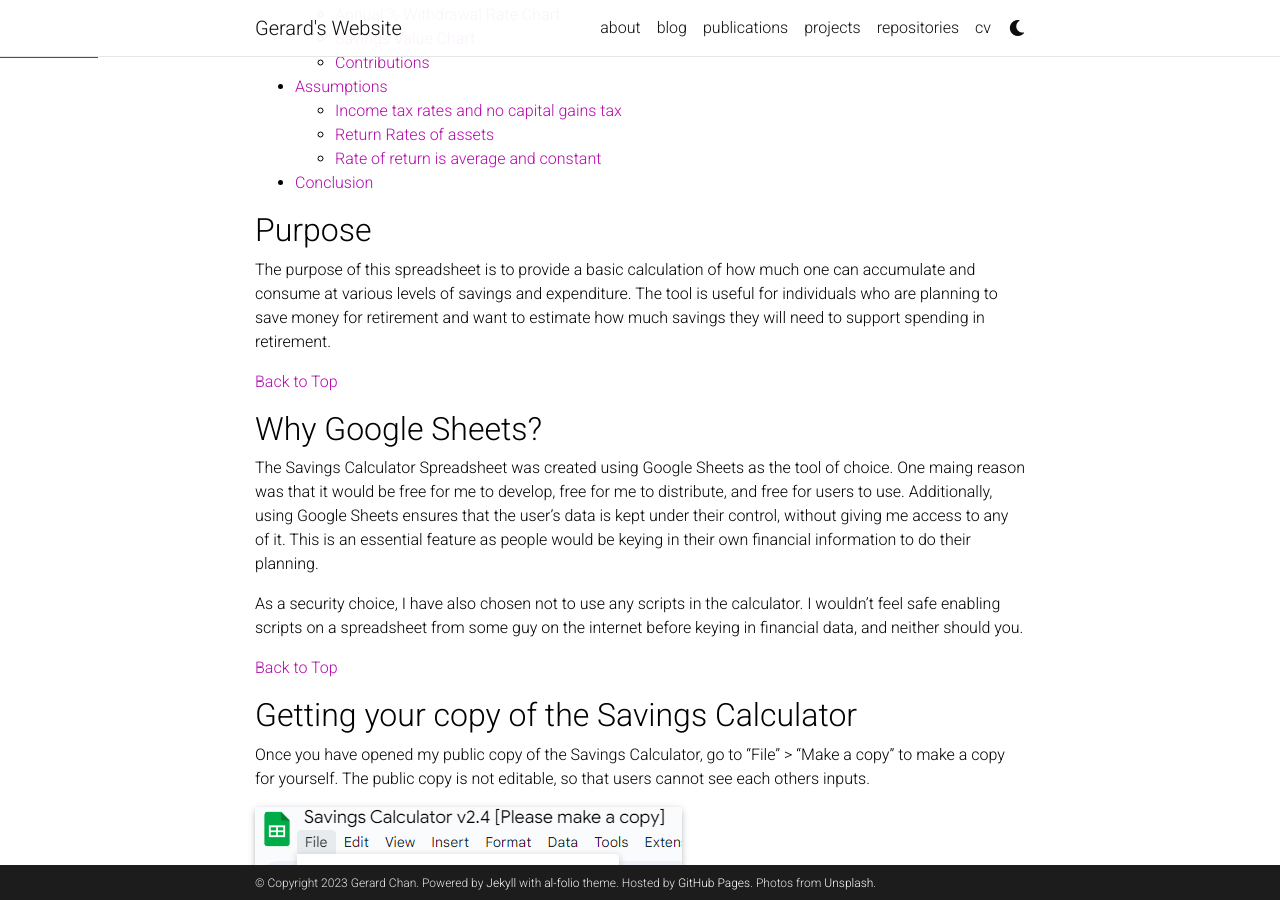
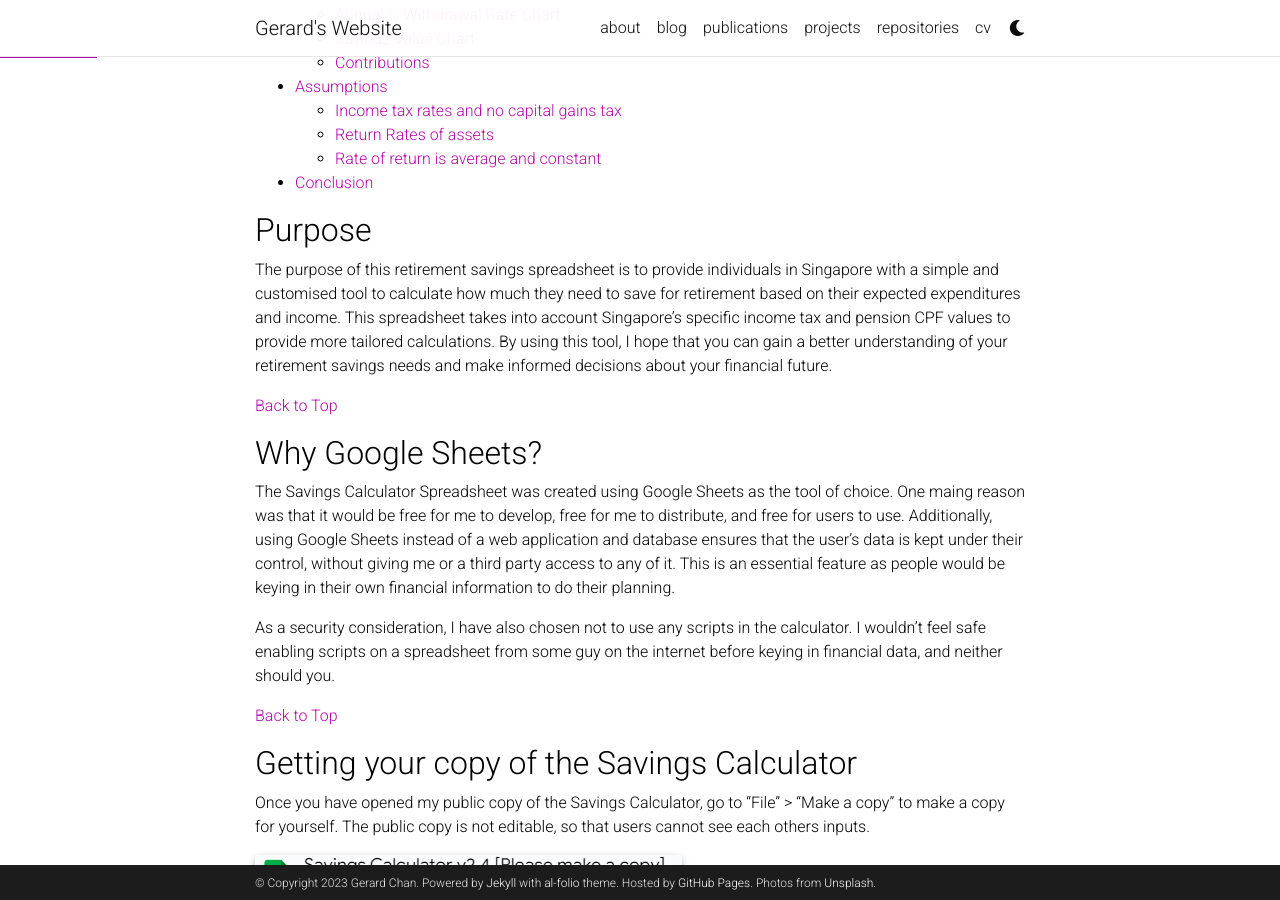
Before and after one commit to Ninjalemur/ninjalemur.github.io, a Jekyll site: the page built from _projects/savings_calculator.md, in a window 1280 px wide and 900 px high, scrolled down 905 px. Built offline with Jekyll 4.4.1, drawn with Linux system fonts in a browser that asks for light colours; full-size pictures stand in for the smaller copies a plugin makes; comment, search, counter and statistics services are not loaded; a style sheet for code colours, icons or effects is not loaded; some of the changed text lies outside the part shown.

Commit message:
edited feedback form link and phrasing in intro

```diff
--- a/_projects/savings_calculator.md
+++ b/_projects/savings_calculator.md
@@ -5,11 +5,11 @@
 img: assets/img/temperate_forest_scenic.jpg
 ---
 
-The Savings Calculator Spreadsheet is a tool designed to help individuals calculate how much they can save and accumulate based on different levels of savings and expenditures. As of 20 March 2023, the latest version of the tool is v2.4, and is available to the public via <a href="https://docs.google.com/spreadsheets/d/1wKXRlBWTYL16pFi9IdsrThDQC5q2jKmeqlKNkPufefI"> this link</a>.
+The Retirement Savings Calculator Spreadsheet is a tool designed to help individuals calculate how much they can save and accumulate based on different levels of savings and expenditures. As of 20 March 2023, the latest version of the tool is v2.4, and is available to the public via <a href="https://docs.google.com/spreadsheets/d/1wKXRlBWTYL16pFi9IdsrThDQC5q2jKmeqlKNkPufefI"> this link</a>.
 
 Do make your own copy for yourself via "File" > "Make a copy".
 
-Do share your feedback on the calculator via the <a href="https://docs.google.com/forms/d/12nZ9wkob9Tmg9HqVHN-IEpG_HUIq2gxCxDd6VJo1aI8!">feedback form</a>.
+Do share your feedback on the calculator via the <a href="https://docs.google.com/forms/d/e/1FAIpQLScswYDxLhregN4xUfROgkLVpPJItCGwtvXNHUHqep_RTe5lrw/viewform?usp=sharing">feedback form</a>.
 
 ## Contents
 * This will become a table of contents (this text will be scrapped).
@@ -17,15 +17,15 @@
 
 ## Purpose
 
-The purpose of this spreadsheet is to provide a basic calculation of how much one can accumulate and consume at various levels of savings and expenditure. The tool is useful for individuals who are planning to save money for retirement and want to estimate how much savings they will need to support spending in retirement.
+The purpose of this retirement savings spreadsheet is to provide individuals in Singapore with a simple and customised tool to calculate how much they need to save for retirement based on their expected expenditures and income. This spreadsheet takes into account Singapore's specific income tax and pension CPF values to provide more tailored calculations. By using this tool, I hope that you can gain a better understanding of your retirement savings needs and make informed decisions about your financial future.
 
 [Back to Top](#Contents)
 
 ## Why Google Sheets?
 
-The Savings Calculator Spreadsheet was created using Google Sheets as the tool of choice. One maing reason was that it would be free for me to develop, free for me to distribute, and free for users to use. Additionally, using Google Sheets ensures that the user's data is kept under their control, without giving me access to any of it. This is an essential feature as people would be keying in their own financial information to do their planning.
+The Savings Calculator Spreadsheet was created using Google Sheets as the tool of choice. One maing reason was that it would be free for me to develop, free for me to distribute, and free for users to use. Additionally, using Google Sheets instead of a web application and database ensures that the user's data is kept under their control, without giving me or a third party access to any of it. This is an essential feature as people would be keying in their own financial information to do their planning.
 
-As a security choice, I have also chosen not to use any scripts in the calculator. I wouldn't feel safe enabling scripts on a spreadsheet from some guy on the internet before keying in financial data, and neither should you.
+As a security consideration, I have also chosen not to use any scripts in the calculator. I wouldn't feel safe enabling scripts on a spreadsheet from some guy on the internet before keying in financial data, and neither should you.
 
 [Back to Top](#Contents)
 
```
